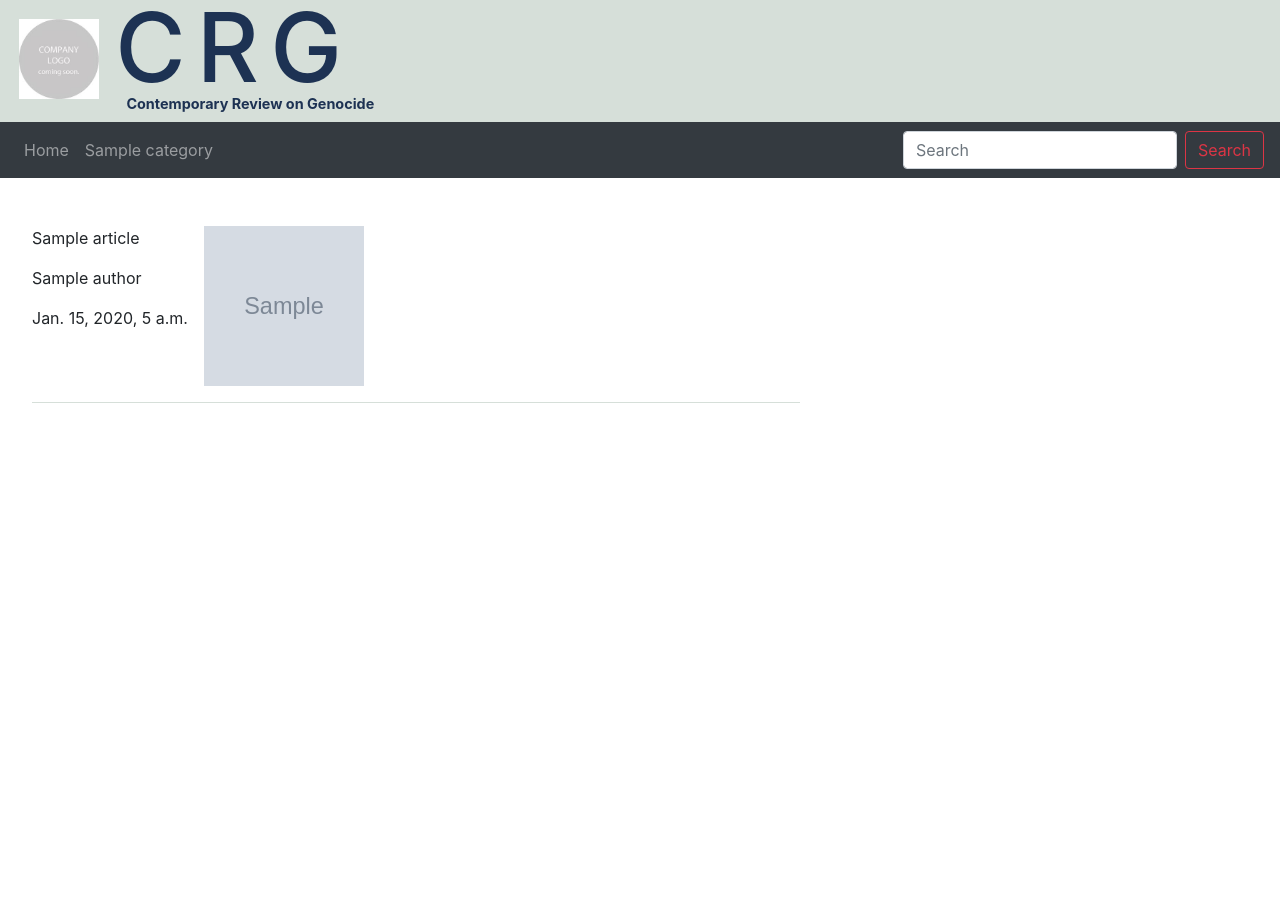
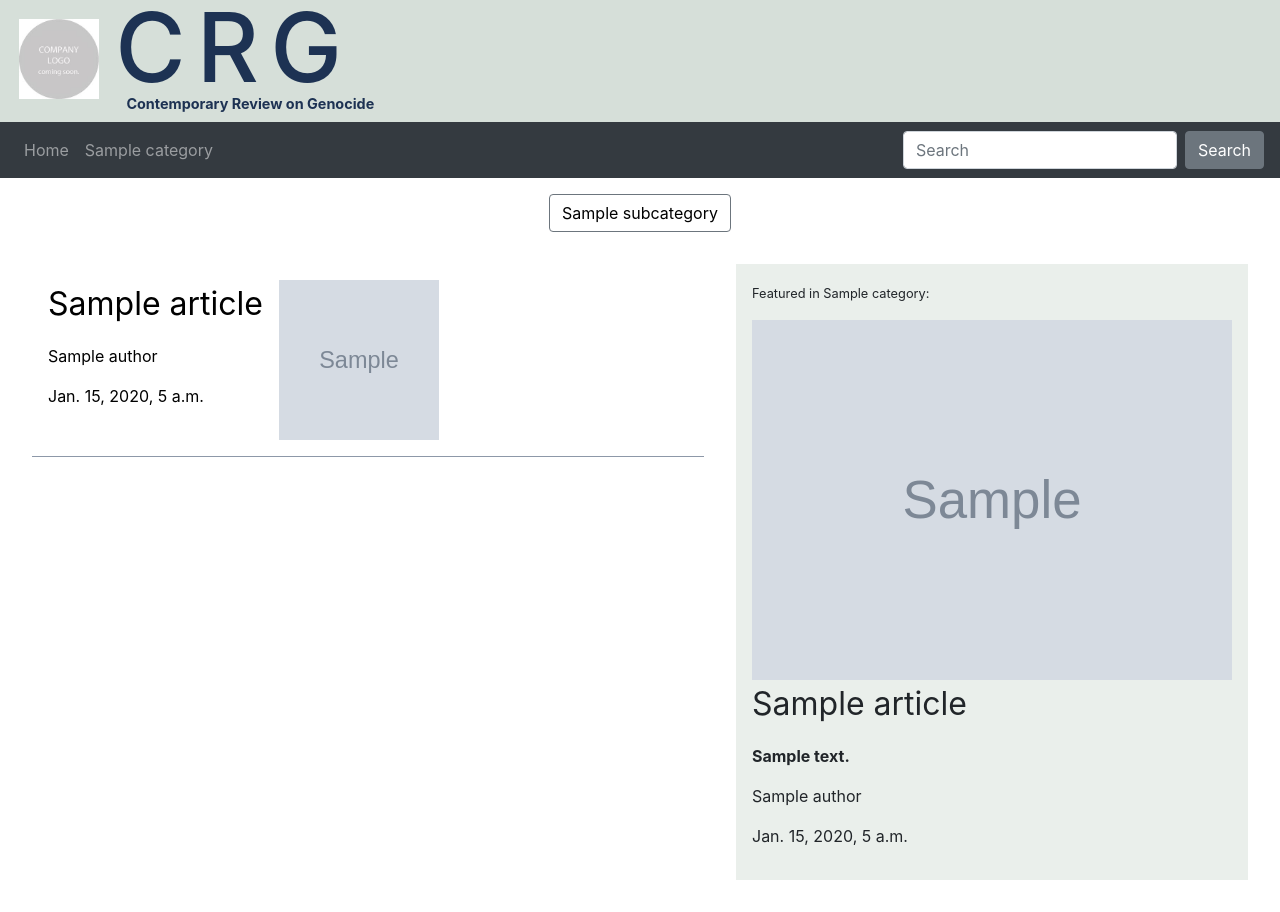
Before and after one commit to sventi555/CRG, a Django app: a page that uses website/templates/website/menu_bar.html in a window 1280 px wide. Before the commit the page ends 403 px from the top, so only its background shows below. Run offline with Django 3.2, Linux system fonts and the light colour scheme; tables that the repository leaves empty hold one stand-in row (values such as "Sample post"); grey boxes marked "Sample" are stand-in pictures; some libraries are stand-ins or nearby versions.

Commit message:
basic layout of list view complete. Need to add breakpoints next

```diff
--- a/static/css/list_articles.css
+++ b/static/css/list_articles.css
@@ -1,11 +1,26 @@
-.articles {
+#content {
     margin: 2em;
-    width: 60vw;
+}
+
+#articles {
+    width: 60em;
+    margin-right: 2em;
+}
+
+#articles a, a:link, a:visited, a:hover, a:active {
+    text-decoration: none;
+    color: black;
+}
+
+.article:hover {
+    background: rgba(214, 223, 217, 0.56);
+    transition: background 0.2s ease-in-out;
 }
 
 .article {
-    border-bottom: 1px solid #d6dfd9;
-    padding: 1rem 0;
+    border-bottom: 1px solid rgba(29, 50, 83, 0.5);
+    padding: 1rem;
+    transition: background 0.2s ease-in-out
 }
 
 .article img {
@@ -14,10 +29,34 @@
     margin-left: 1em;
 }
 
-.subcategory {
-
+.article_title {
+    font-size: 2em;
 }
 
-/*@media only screen and (min-width: 1224px) {*/
+#feature {
+    width: 35em;
+    background: rgba(217, 226, 220, 0.56);
+    padding: 1em;
+}
+
+#feature a, a:link, a:visited, a:hover, a:active {
+    text-decoration: none;
+    color: black;
+}
+
+#feature img {
+    width: 30em;
+    display: block;
+}
+
+#featured_in {
+    margin-bottom: 1em;
+}
+
+.preview_content {
+    font-weight: bold;
+}
+
+/*@media only screen and (min-width: 1248px) {*/
 
 /*}*/
--- a/static/js/list_articles.js
+++ b/static/js/list_articles.js
@@ -1,8 +1,8 @@
-// $(document).ready(function() {
-//     checkSize();
-//     $(window).resize(checkSize);
-// });
-//
-// function checkSize(){
-//
-// }
+$(document).ready(function() {
+    checkSize();
+    $(window).resize(checkSize);
+});
+
+function checkSize(){
+
+}
--- a/website/templates/website/list_articles.html
+++ b/website/templates/website/list_articles.html
@@ -8,16 +8,18 @@
 
 {% block main %}
     {% if category %}
-        <div class="subcategories d-flex justify-content-center">
+        <div class="subcategories d-flex flex-wrap justify-content-center">
             {% for subcategory in category.subcategories.all %}
-                <a id="subcategory" class="btn btn-outline-secondary" href="{% url "website:list_sub_articles" subcategory.pk %}">
+                <a id="subcategory" class="btn btn-outline-secondary mx-2" href="{% url "website:list_sub_articles" subcategory.pk %}">
                     {{ subcategory.name|category_parse }}
                 </a>
             {% endfor %}
         </div>
     {% endif %}
-    <div class="articles">
+    <div id="content" class="d-flex justify-content-between">
+        <div id="articles">
             {% for article in articles %}
+                <a href="{% url "website:article_detail" article.pk %}">
                     <div class="article d-flex">
                         <div class="text_info">
                             <p class="article_title">{{ article.title }}</p>
@@ -26,7 +28,21 @@
                         </div>
                         <img src="{{ article.image.url }}">
                     </div>
+                </a>
             {% endfor %}
+        </div>
+        <div id="feature">
+            <p id="featured_in"><small>Featured in {{ category }}:</small></p>
+            <img class="mx-auto" src="{{ feature_article.image.url }}">
+            <p class="article_title">{{ feature_article.title }}</p>
+            <p class="preview_content">{{ feature_article.content|truncatechars:100 }}</p>
+            <p class="article_author">{{ feature_article.author.name }}</p>
+            <p class="article_date">{{ feature_article.date }}</p>
+        </div>
     </div>
 
 {% endblock main %}
+
+{% block scripts %}
+    <script src="{% static "js/list_articles.js" %}"></script>
+{% endblock scripts %}
--- a/website/templates/website/menu_bar.html
+++ b/website/templates/website/menu_bar.html
@@ -16,7 +16,7 @@
         </ul>
         <form class="form-inline my-2 my-lg-0">
             <input class="form-control mr-sm-2" type="search" placeholder="Search" aria-label="Search">
-            <button class="btn btn-outline-danger my-2 my-sm-0" type="submit">Search</button>
+            <button class="btn btn-secondary my-2 my-sm-0" type="submit">Search</button>
         </form>
     </div>
 </nav>
--- a/website/views.py
+++ b/website/views.py
@@ -19,7 +19,26 @@ def home(request):
 
 def list_articles(request, pk):
     category = Category.objects.get(pk=pk)
-    article_list = Article.objects.filter(subcategory__category=category)
+    article_list = Article.objects.filter(subcategory__category=category)[1:]
+    feature_article = Article.objects.filter(subcategory__category=category)[0]
+
+    paginator = Paginator(article_list, 20)
+
+    page = request.GET.get('page')
+    articles = paginator.get_page(page)
+    return render(request, 'website/list_articles.html', {
+        'articles': articles,
+        'feature_article': feature_article,
+        'category': category,
+    })
+
+
+def list_sub_articles(request, pk):
+    subcategory = Subcategory.objects.get(pk=pk)
+    category = subcategory.category
+
+    article_list = Article.objects.filter(subcategory=subcategory)
+    feature_article = Article.objects.filter(subcategory__category=category)[0]
 
     paginator = Paginator(article_list, 20)
 
@@ -28,18 +47,8 @@ def list_articles(request, pk):
     return render(request, 'website/list_articles.html', {
         'articles': articles,
         'category': category,
-    })
-
-
-def list_sub_articles(request, pk):
-    article_list = Article.objects.filter(subcategory__pk=pk)
-
-    paginator = Paginator(article_list, 20)
-
-    page = request.GET.get('page')
-    articles = paginator.get_page(page)
-    return render(request, 'website/list_articles.html', {
-        'articles': articles,
+        'subcategory': subcategory,
+        'feature_article': feature_article,
     })
 
 
```
Lines whose indentation alone changed are shown as unchanged.
